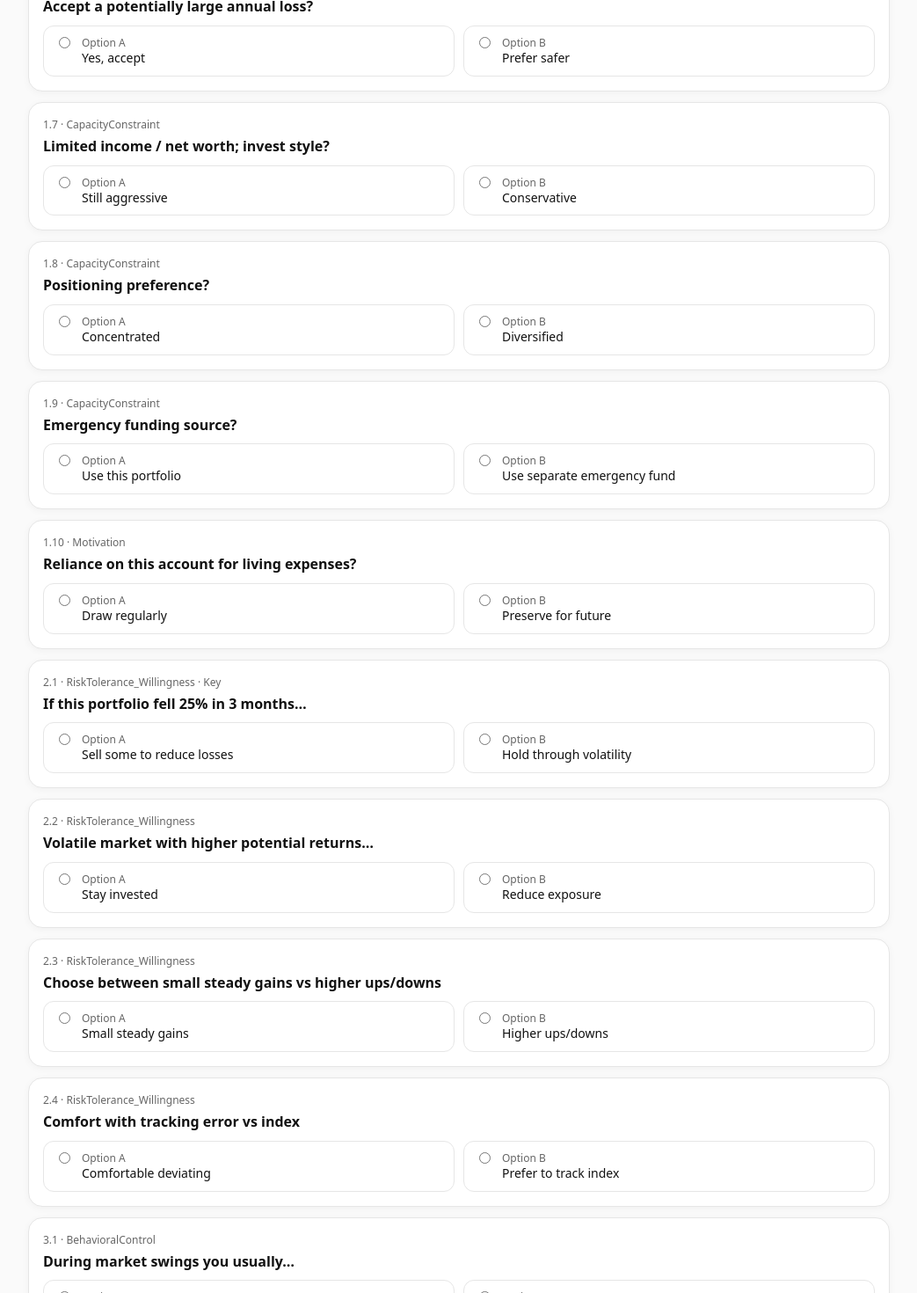
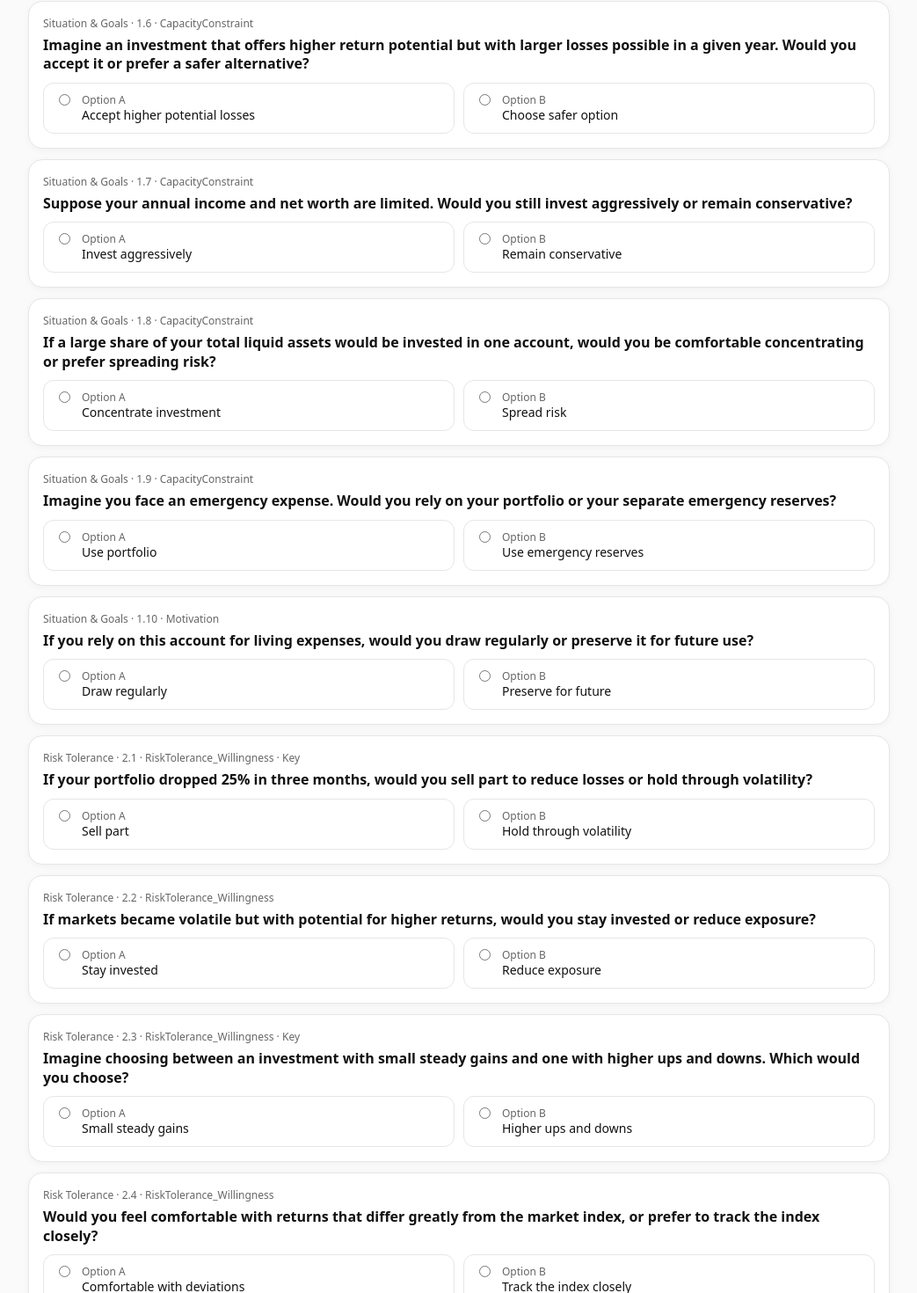
Before and after one commit to schwifty-io/plaza-archetype, a React (Vite) app: page / in a window 1280 px wide. Shown: the part 960-2430 px from the top of the page at 88% size, without its empty margins (118-1161 px from the left). Built offline with nearby package versions, Linux system fonts and the light colour scheme.

Commit message:
Update App.jsx
Updated scoring logic and UI elements in the App component to enhance clarity and functionality.

```diff
--- a/src/App.jsx
+++ b/src/App.jsx
@@ -1,53 +1,179 @@
 // src/App.jsx
 import React, { useMemo, useState } from "react";
 
-/** ---------------------------
- *  Question bank (A/B only)
- *  ---------------------------
+/**
+ * Scoring:
+ * - Key item: right-pole = 80, left-pole = 20
+ * - Standard item: right-pole = 70, left-pole = 30
+ * - Dimension thresholds: >=60 → right pole; <40 → left pole; 40–59 → use key-mean tiebreaker; else default left
+ * Capacity flags (ability guardrails) will temper Risk Willingness B → S if any flag triggers.
  */
+
 const QUESTIONS = [
-  // 1.* Motivation + Capacity (capacity items only flag; not scored)
-  { code: "1.1", text: "When would you start withdrawing from this account?", A: "Within a few years", B: "In 10+ years", dimension: "Motivation", isKey: true, weight: 1, high: "B" },
-  { code: "1.2", text: "Preferred withdrawal horizon?", A: "Short (<5y)", B: "Longer plan", dimension: "CapacityConstraint", cap: (opt)=>({ Short_Horizon_Flag: opt==="A" }) },
-  { code: "1.3", text: "Main focus for the horizon?", A: "Short term", B: "Long term", dimension: "Motivation", isKey: false, weight: 1, high: "B" },
-  { code: "1.4", text: "What matters more?", A: "Capital protection", B: "Growth", dimension: "Motivation", isKey: false, weight: 1, high: "B" },
-  { code: "1.5", text: "Income today vs growth tomorrow?", A: "Income now", B: "Growth later", dimension: "Motivation", isKey: false, weight: 1, high: "B" },
-  { code: "1.6", text: "Accept a potentially large annual loss?", A: "Yes, accept", B: "Prefer safer", dimension: "CapacityConstraint", cap: (opt)=>({ ConsistencyCheck: opt==="A" ? "Aggressive":"Conservative" }) },
-  { code: "1.7", text: "Limited income / net worth; invest style?", A: "Still aggressive", B: "Conservative", dimension: "CapacityConstraint", cap: (opt)=>({ LowCapacity_Aggressive: opt==="A" }) },
-  { code: "1.8", text: "Positioning preference?", A: "Concentrated", B: "Diversified", dimension: "CapacityConstraint", cap: (opt)=>({ Concentration_Flag: opt==="A" }) },
-  { code: "1.9", text: "Emergency funding source?", A: "Use this portfolio", B: "Use separate emergency fund", dimension: "CapacityConstraint", cap: (opt)=>({ No_Emergency_Fund: opt==="A" }) },
-  { code: "1.10", text: "Reliance on this account for living expenses?", A: "Draw regularly", B: "Preserve for future", dimension: "Motivation", isKey:false, weight:1, high:"B" },
+  // ===== 1. Situation & Goals =====
+  // Key items for Motivation: 1.1, 1.3, 1.4, 1.5, 1.10
+  // Capacity flags (ability): 1.2, 1.6, 1.7, 1.8, 1.9
 
-  // 2.* Risk Willingness
-  { code: "2.1", text: "If this portfolio fell 25% in 3 months…", A: "Sell some to reduce losses", B: "Hold through volatility", dimension: "RiskTolerance_Willingness", isKey:true, weight:1, high:"B" },
-  { code: "2.2", text: "Volatile market with higher potential returns…", A: "Stay invested", B: "Reduce exposure", dimension: "RiskTolerance_Willingness", isKey:false, weight:1, high:"A" },
-  { code: "2.3", text: "Choose between small steady gains vs higher ups/downs", A: "Small steady gains", B: "Higher ups/downs", dimension: "RiskTolerance_Willingness", isKey:false, weight:1, high:"B" },
-  { code: "2.4", text: "Comfort with tracking error vs index", A: "Comfortable deviating", B: "Prefer to track index", dimension: "RiskTolerance_Willingness", isKey:false, weight:1, high:"A" },
+  { code: "1.1", section: "Situation & Goals",
+    text: "Imagine you plan to withdraw money from your investments in the near future. Would you rather begin withdrawals within the next few years or wait more than 10 years?",
+    A: "Begin within a few years", B: "Wait over 10 years",
+    dimension: "Motivation", isKey: true, weight: 1, high: "B" },
 
-  // 3.* Experience / Behavioral Control
-  { code: "3.1", text: "During market swings you usually…", A: "Stay calm", B: "Feel anxious", dimension: "BehavioralControl", isKey:false, weight:1, high:"A" },
-  { code: "3.2", text: "Investing experience", A: "Experienced", B: "New", dimension: "Experience", isKey:true, weight:1, high:"A" },
-  { code: "3.3", text: "Have you experienced a major drawdown?", A: "Yes", B: "No", dimension: "Experience", isKey:true, weight:1, high:"A" },
-  { code: "3.4", text: "New product due diligence", A: "Assess myself", B: "Rely on advice", dimension: "Experience", isKey:false, weight:1, high:"A" },
-  { code: "3.5", text: "Analysis style", A: "Independent analysis", B: "Advisor recommendations", dimension: "Experience", isKey:false, weight:1, high:"A" },
+  { code: "1.2", section: "Situation & Goals",
+    text: "Once withdrawals begin, would you prefer to draw funds over a short period (less than 5 years) or plan for a longer duration?",
+    A: "Short period", B: "Long duration",
+    dimension: "CapacityConstraint",
+    cap: (opt)=>({ Short_Horizon_Flag: opt==="A" }) },
 
-  // 4.* More behavioral / risk items
-  { code: "4.1", text: "After a sudden drop you…", A: "Check frequently", B: "Avoid looking for a while", dimension: "BehavioralControl", isKey:false, weight:1, high:"B" },
-  { code: "4.2", text: "After selling then price rises…", A: "Regret", B: "Move on quickly", dimension: "BehavioralControl", isKey:false, weight:1, high:"B" },
-  { code: "4.3", text: "Style preference", A: "Enjoy trading", B: "Hands-off long-term", dimension: "BehavioralControl", isKey:false, weight:1, high:"B" },
-  { code: "4.4", text: "Friends make quick profits…", A: "Copy them", B: "Stick to my plan", dimension: "BehavioralControl", isKey:true, weight:1, high:"B" },
-  { code: "4.5", text: "Under uncertainty you…", A: "Decide quickly", B: "Wait for more info", dimension: "BehavioralControl", isKey:false, weight:1, high:"B" },
-  { code: "4.6", text: "After profits you…", A: "Take profit quickly", B: "Let winners run", dimension: "BehavioralControl", isKey:false, weight:1, high:"B" },
-  { code: "4.7", text: "After losses you…", A: "Hold losers", B: "Sell quickly", dimension: "BehavioralControl", isKey:false, weight:1, high:"B" },
-  { code: "4.8", text: "Largest one-year loss tolerable", A: "Small loss tolerance", B: "Large loss tolerance", dimension: "RiskTolerance_Willingness", isKey:true, weight:1, high:"B" },
-  { code: "4.9", text: "Rebalancing during stress", A: "Follow plan strictly", B: "Adjust emotionally", dimension: "BehavioralControl", isKey:true, weight:1, high:"A" },
-  { code: "4.10", text: "Advisor action in stressful times", A: "Reduce risk proactively", B: "Stay the course", dimension: "RiskTolerance_Willingness", isKey:false, weight:1, high:"B" },
+  { code: "1.3", section: "Situation & Goals",
+    text: "If you had to choose an investment horizon, would you focus on the short term or long-term growth potential?",
+    A: "Short term", B: "Long term",
+    dimension: "Motivation", isKey: true, weight: 1, high: "B" },
+
+  { code: "1.4", section: "Situation & Goals",
+    text: "Suppose your main objective is to grow your wealth. Would you prefer to protect capital first or prioritize growth?",
+    A: "Protect capital", B: "Prioritize growth",
+    dimension: "Motivation", isKey: true, weight: 1, high: "B" },
+
+  { code: "1.5", section: "Situation & Goals",
+    text: "If you could choose between steady income today and long-term growth tomorrow, which would you prefer?",
+    A: "Steady income", B: "Long-term growth",
+    dimension: "Motivation", isKey: true, weight: 1, high: "B" },
+
+  { code: "1.6", section: "Situation & Goals",
+    text: "Imagine an investment that offers higher return potential but with larger losses possible in a given year. Would you accept it or prefer a safer alternative?",
+    A: "Accept higher potential losses", B: "Choose safer option",
+    dimension: "CapacityConstraint",
+    cap: (opt)=>({ ConsistencyCheck: opt==="A" ? "Aggressive":"Conservative" }) },
+
+  { code: "1.7", section: "Situation & Goals",
+    text: "Suppose your annual income and net worth are limited. Would you still invest aggressively or remain conservative?",
+    A: "Invest aggressively", B: "Remain conservative",
+    dimension: "CapacityConstraint",
+    cap: (opt)=>({ LowCapacity_Aggressive: opt==="A" }) },
+
+  { code: "1.8", section: "Situation & Goals",
+    text: "If a large share of your total liquid assets would be invested in one account, would you be comfortable concentrating or prefer spreading risk?",
+    A: "Concentrate investment", B: "Spread risk",
+    dimension: "CapacityConstraint",
+    cap: (opt)=>({ Concentration_Flag: opt==="A" }) },
+
+  { code: "1.9", section: "Situation & Goals",
+    text: "Imagine you face an emergency expense. Would you rely on your portfolio or your separate emergency reserves?",
+    A: "Use portfolio", B: "Use emergency reserves",
+    dimension: "CapacityConstraint",
+    cap: (opt)=>({ No_Emergency_Fund: opt==="A" }) },
+
+  { code: "1.10", section: "Situation & Goals",
+    text: "If you rely on this account for living expenses, would you draw regularly or preserve it for future use?",
+    A: "Draw regularly", B: "Preserve for future",
+    dimension: "Motivation", isKey:false, weight:1, high:"B" },
+
+  // ===== 2. Risk Tolerance =====
+  // Key items for Risk Willingness: 2.1, 2.3, 4.8, 4.10 (also 2.4 for tracking error)
+  { code: "2.1", section: "Risk Tolerance",
+    text: "If your portfolio dropped 25% in three months, would you sell part to reduce losses or hold through volatility?",
+    A: "Sell part", B: "Hold through volatility",
+    dimension: "RiskTolerance_Willingness", isKey:true, weight:1, high:"B" },
+
+  { code: "2.2", section: "Risk Tolerance",
+    text: "If markets became volatile but with potential for higher returns, would you stay invested or reduce exposure?",
+    A: "Stay invested", B: "Reduce exposure",
+    dimension: "RiskTolerance_Willingness", isKey:false, weight:1, high:"A" },
+
+  { code: "2.3", section: "Risk Tolerance",
+    text: "Imagine choosing between an investment with small steady gains and one with higher ups and downs. Which would you choose?",
+    A: "Small steady gains", B: "Higher ups and downs",
+    dimension: "RiskTolerance_Willingness", isKey:true, weight:1, high:"B" },
+
+  { code: "2.4", section: "Risk Tolerance",
+    text: "Would you feel comfortable with returns that differ greatly from the market index, or prefer to track the index closely?",
+    A: "Comfortable with deviations", B: "Track the index closely",
+    dimension: "RiskTolerance_Willingness", isKey:false, weight:1, high:"A" },
+
+  // ===== 3. Age & Experience =====
+  // Key for Experience: 3.2, 3.3
+  // 3.1 belongs to Behavioral Control (calm vs anxious)
+  { code: "3.1", section: "Age & Experience",
+    text: "When markets swing sharply, do you usually stay calm or feel anxious about potential losses?",
+    A: "Stay calm", B: "Feel anxious",
+    dimension: "BehavioralControl", isKey:false, weight:1, high:"A" },
+
+  { code: "3.2", section: "Age & Experience",
+    text: "Would you describe yourself as having long investing experience or being relatively new to it?",
+    A: "Experienced", B: "New",
+    dimension: "Experience", isKey:true, weight:1, high:"A" },
+
+  { code: "3.3", section: "Age & Experience",
+    text: "Have you personally experienced a major market downturn before?",
+    A: "Yes", B: "No",
+    dimension: "Experience", isKey:true, weight:1, high:"A" },
+
+  { code: "3.4", section: "Age & Experience",
+    text: "When hearing about a new investment product, would you assess it yourself or rely on professional advice?",
+    A: "Assess myself", B: "Rely on advice",
+    dimension: "Experience", isKey:false, weight:1, high:"A" },
+
+  { code: "3.5", section: "Age & Experience",
+    text: "Would you prefer to analyze data independently or depend on your advisor’s recommendations?",
+    A: "Analyze independently", B: "Follow advisor recommendations",
+    dimension: "Experience", isKey:false, weight:1, high:"A" },
+
+  // ===== 4. Behavioral & Psychological =====
+  // Key for Behavioral Control: 4.4, 4.9
+  // Risk Willingness keys also include 4.8 and (advisor action) 4.10
+  { code: "4.1", section: "Behavioral & Psychological",
+    text: "When markets drop suddenly, do you check your investments frequently or avoid looking for a while?",
+    A: "Check frequently", B: "Avoid looking",
+    dimension: "BehavioralControl", isKey:false, weight:1, high:"B" },
+
+  { code: "4.2", section: "Behavioral & Psychological",
+    text: "If you sell a stock and it rises afterward, do you tend to regret the decision or move on quickly?",
+    A: "Regret", B: "Move on quickly",
+    dimension: "BehavioralControl", isKey:false, weight:1, high:"B" },
+
+  { code: "4.3", section: "Behavioral & Psychological",
+    text: "Would you describe yourself as enjoying trading activity or preferring a long-term hands-off approach?",
+    A: "Enjoy trading", B: "Hands-off approach",
+    dimension: "BehavioralControl", isKey:false, weight:1, high:"B" },
+
+  { code: "4.4", section: "Behavioral & Psychological",
+    text: "When a friend makes quick profits, do you feel tempted to copy them or stick to your own plan?",
+    A: "Copy them", B: "Stick to my plan",
+    dimension: "BehavioralControl", isKey:true, weight:1, high:"B" },
+
+  { code: "4.5", section: "Behavioral & Psychological",
+    text: "If faced with uncertainty, do you prefer to make a quick decision or wait for more information?",
+    A: "Make quick decision", B: "Wait for information",
+    dimension: "BehavioralControl", isKey:false, weight:1, high:"B" },
+
+  { code: "4.6", section: "Behavioral & Psychological",
+    text: "After a profitable period, would you rather take profits quickly or let winners run longer?",
+    A: "Take profits quickly", B: "Let winners run",
+    dimension: "BehavioralControl", isKey:false, weight:1, high:"B" },
+
+  { code: "4.7", section: "Behavioral & Psychological",
+    text: "After losses, would you prefer to hold losers or sell quickly to move on?",
+    A: "Hold losers", B: "Sell quickly",
+    dimension: "BehavioralControl", isKey:false, weight:1, high:"B" },
+
+  { code: "4.8", section: "Behavioral & Psychological",
+    text: "What is the largest one-year loss you could tolerate before reconsidering your plan — small or large?",
+    A: "Small loss tolerance", B: "Large loss tolerance",
+    dimension: "RiskTolerance_Willingness", isKey:true, weight:1, high:"B" },
+
+  { code: "4.9", section: "Behavioral & Psychological",
+    text: "During stressful markets, do you follow your rebalancing plan strictly or adjust emotionally?",
+    A: "Follow plan", B: "Adjust emotionally",
+    dimension: "BehavioralControl", isKey:true, weight:1, high:"A" },
+
+  { code: "4.10", section: "Behavioral & Psychological",
+    text: "In stressful times, would you prefer your advisor to reduce risk proactively or stay the course per plan?",
+    A: "Reduce risk", B: "Stay the course",
+    dimension: "RiskTolerance_Willingness", isKey:true, weight:1, high:"B" },
 ];
 
-/** ---------------------------
- *  Scoring helpers
- *  ---------------------------
- */
+// === Polarity letters ===
 const RIGHT_LEFT = {
   Motivation: ["M","L"],
   RiskTolerance_Willingness: ["B","S"],
@@ -63,30 +189,44 @@ function computeScores(answers){
 
   for(const q of QUESTIONS){
     const opt=answers[q.code]; if(!opt) continue;
-    if(q.dimension==="CapacityConstraint" && q.cap){ Object.assign(capacity, q.cap(opt)); continue; }
-    const s = opt===(q.high||"B") ? (q.isKey?keyHigh:stdHigh) : (q.isKey?keyLow:stdLow);
+
+    // capacity/guardrails
+    if(q.dimension==="CapacityConstraint" && q.cap){
+      Object.assign(capacity, q.cap(opt));
+      continue;
+    }
+
+    // numeric scoring
+    const towardRight = (opt === (q.high || "B"));
+    const s = towardRight ? (q.isKey?keyHigh:stdHigh) : (q.isKey?keyLow:stdLow);
     perDim[q.dimension].push({ score:s, w:q.weight||1, isKey:!!q.isKey });
   }
 
+  // dimension averages
   const dimScores={};
   for(const d of Object.keys(perDim)){
-    const arr=perDim[d]; if(!arr.length){ dimScores[d]=null; continue; }
-    const w=arr.reduce((s,a)=>s+(a.w||1),0), tot=arr.reduce((s,a)=>s+(a.score||0)*(a.w||1),0);
+    const arr=perDim[d];
+    if(!arr.length){ dimScores[d]=null; continue; }
+    const w=arr.reduce((s,a)=>s+(a.w||1),0);
+    const tot=arr.reduce((s,a)=>s+(a.score||0)*(a.w||1),0);
     dimScores[d]=Math.round((tot/w)*100)/100;
   }
 
+  // polarity with thresholds + key tie-break
   const polarities={};
   for(const d of Object.keys(RIGHT_LEFT)){
     const sc=dimScores[d], [r,l]=RIGHT_LEFT[d];
-    if(sc==null) polarities[d]=DEFAULT_GRAY[d];
-    else if(sc>=R) polarities[d]=r;
-    else if(sc<L)  polarities[d]=l;
-    else{
-      const keys=perDim[d].filter(a=>a.isKey); const km=keys.length?keys.reduce((s,a)=>s+a.score,0)/keys.length:NaN;
-      if(!isNaN(km)&&km>=R) polarities[d]=r; else if(!isNaN(km)&&km<=L) polarities[d]=l; else polarities[d]=DEFAULT_GRAY[d];
-    }
+    if(sc==null) { polarities[d]=DEFAULT_GRAY[d]; continue; }
+    if(sc>=R) { polarities[d]=r; continue; }
+    if(sc<L)  { polarities[d]=l; continue; }
+    const keys=perDim[d].filter(a=>a.isKey);
+    const km=keys.length?keys.reduce((s,a)=>s+a.score,0)/keys.length:NaN;
+    if(!isNaN(km)&&km>=R) polarities[d]=r;
+    else if(!isNaN(km)&&km<=L) polarities[d]=l;
+    else polarities[d]=DEFAULT_GRAY[d];
   }
 
+  // capacity guardrail tempers Risk Willingness
   const hard = capacity.Short_Horizon_Flag||capacity.Concentration_Flag||capacity.No_Emergency_Fund||capacity.LowCapacity_Aggressive;
   let riskLetter = polarities.RiskTolerance_Willingness||"S", capacityAdjusted=false;
   if(hard && riskLetter==="B"){ riskLetter="S"; capacityAdjusted=true; }
@@ -95,21 +235,11 @@ function computeScores(answers){
   return { dimScores, polarities:{...polarities,RiskTolerance_Willingness:riskLetter}, archetype:code, capacity, capacityAdjusted };
 }
 
-/** ---------------------------
- *  UI
- *  ---------------------------
- */
+// ===== Minimal, clean UI (no Tailwind) =====
 const theme = {
-  bg: "#fafafa",
-  text: "#111",
-  subtext: "#666",
-  border: "#e6e6e6",
-  card: "#fff",
-  primary: "#111",
-  muted: "#f2f2f2",
-  green: "#22c55e",
+  bg: "#fafafa", text: "#111", subtext: "#666", border: "#e6e6e6",
+  card: "#fff", primary: "#111", muted: "#f2f2f2", green: "#22c55e"
 };
-
 const S = {
   page: { fontFamily:"system-ui, -apple-system, Segoe UI, Roboto, Arial", background: theme.bg, color: theme.text, minHeight:"100vh" },
   wrap: { maxWidth: 980, margin: "0 auto", padding: "24px" },
@@ -128,7 +258,7 @@ const S = {
     display:"flex", gap:10, alignItems:"flex-start",
     border:`1px solid ${active? theme.primary: theme.border}`,
     borderRadius:12, padding:"10px 12px", cursor:"pointer",
-    background: active? "#fff" : "#fff",
+    background: "#fff",
     boxShadow: active? "0 2px 10px rgba(0,0,0,.06)" : "none",
     transition:"all .15s ease"
   }),
@@ -162,7 +292,7 @@ function Radio({name,label,checked,onChange,desc}) {
 function QuestionCard({q, value, set}) {
   return (
     <div style={S.card}>
-      <div style={S.code}>{q.code} · {q.dimension} {q.isKey ? "· Key": ""}</div>
+      <div style={S.code}>{q.section} · {q.code} · {q.dimension}{q.isKey ? " · Key": ""}</div>
       <div style={S.qtext}>{q.text}</div>
       <div style={S.twoCols}>
         <Radio name={q.code} label="A" checked={value} onChange={(v)=>set(q.code,v)} desc={q.A}/>
@@ -236,8 +366,7 @@ export default function App(){
             </div>
 
             <p style={S.note}>
-              Scoring: standard 30/70; key 20/80; thresholds ≥60 → right pole (M/B/E/D), &lt;40 → left pole (L/S/F/C); gray zone uses key-item mean; conservative default.
-              Capacity flags (1.2/1.6/1.7/1.8/1.9) only change willingness if any flag is true and Risk = B → set to S.
+              Scoring bands: Standard 30/70; Key 20/80. Thresholds ≥60 → right pole (M/B/E/D); &lt;40 → left pole (L/S/F/C); gray zone uses key-item mean; conservative default. Capacity flags (1.2/1.6/1.7/1.8/1.9) only temper Risk Willingness (B → S) when triggered.
             </p>
           </div>
         )}
```
